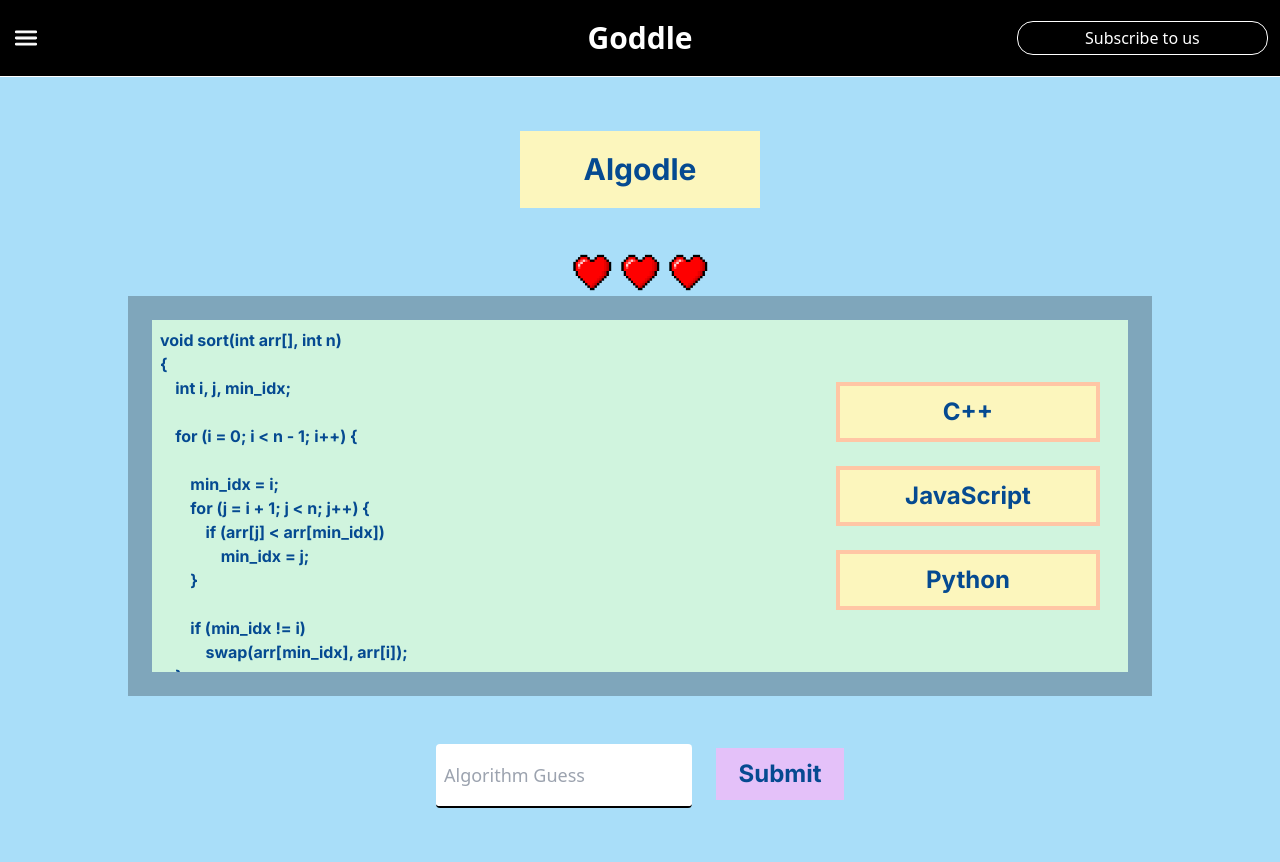
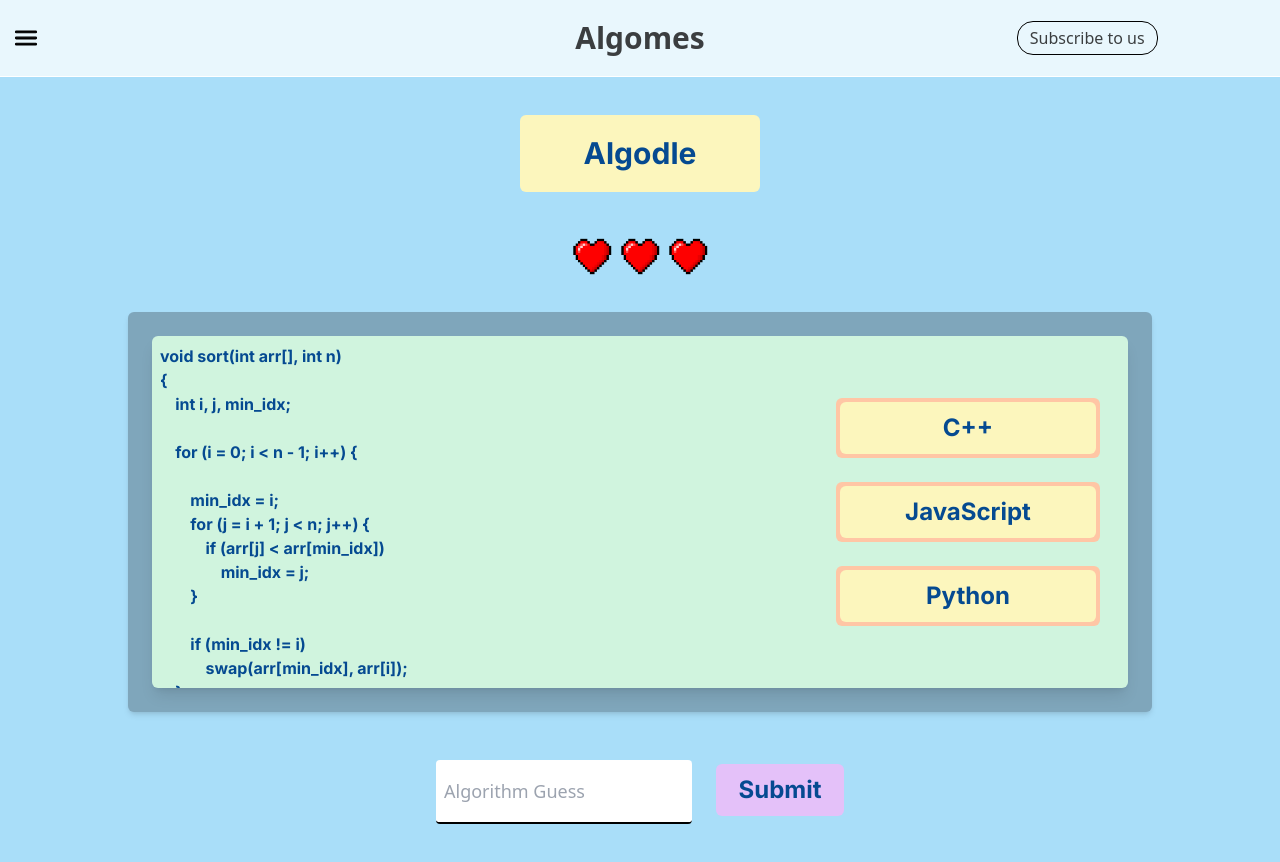
Before and after one commit to devsoc-unsw/trainee-mercury-24t1, a React (Vite) app in the folder frontend/: page /algodle in a window 1280 px wide. Shown: the top 862 px of the page. Built offline with nearby package versions, Linux system fonts and the light colour scheme.

Commit message:
Updated Nav Bar and Side Bar to link + Home Page Updated  + Minor visual fixes for each game

```diff
--- a/frontend/src/components/Navbar.tsx
+++ b/frontend/src/components/Navbar.tsx
@@ -1,19 +1,23 @@
 import { Bars3Icon } from "@heroicons/react/24/solid";
+import { useNavigate } from "react-router-dom";
 
 type NavbarProps = {
   toggleSidebar: () => void;
 };
 
 export default function Navbar({ toggleSidebar }: NavbarProps) {
+  const navigate = useNavigate();
   return (
-    <div className="w-full bg-black text-white py-5 items-center justify-center px-3 grid grid-cols-5 row-span-1 h-21 border-white border-b">
+    <div className="w-full bg-white text-black text-opacity-75 bg-opacity-75 py-5 items-center justify-center px-3 grid grid-cols-5 row-span-1 h-21 border-white border-b">
       <button onClick={toggleSidebar}>
-        <Bars3Icon className="stroke-white fill-white w-7 h-7" />
+        <Bars3Icon className="stroke-black fill-black w-7 h-7" />
       </button>
-      <div className="font-bold text-3xl col-span-3 mx-auto">Goddle</div>
-      <button className="rounded-2xl border border-white px-3 py-1">
+      <div className="font-bold text-3xl col-span-3 mx-auto cursor-pointer" onClick={() => navigate(`/Home`)}>Algomes</div>
+      <a href="https://www.youtube.com/watch?v=oHg5SJYRHA0" target="_blank" rel="noopener noreferrer">
+      <button className="rounded-2xl border border-black px-3 py-1">
         Subscribe to us
       </button>
+      </a>
     </div>
   );
 }
--- a/frontend/src/components/Sidebar.tsx
+++ b/frontend/src/components/Sidebar.tsx
@@ -1,19 +1,27 @@
 import { motion } from "framer-motion";
+import { useNavigate } from "react-router-dom";
 
 export default function Sidebar() {
-  const games = ["Algodle", "Connections", "Broken Tele"];
+  const games = ["Algodle", "Connections", "Goddle"];
+  const navigate = useNavigate();
 
   return (
     <motion.div
-      className="bg-black row-span-4 absolute h-[88vh] w-72 py-10 px-5"
+      className="bg-white bg-opacity-75 row-span-4 absolute h-[95vh] w-72 py-10 px-5"
       animate={{ x: 0, opacity: 1 }}
       initial={{ x: -100, opacity: 0 }}
       exit={{ x: -300, opacity: 0 }}
       transition={{ type: "spring", bounce: 0 }}
     >
-      <div className="text-white text-lg font-semibold">
+      <div className="text-black text-lg font-semibold">
         {games.map((game, idx) => (
-          <div key={idx}>{game}</div>
+          <div
+            key={idx}
+            className="pb-8 cursor-pointer"
+            onClick={() => navigate(`/${game}`)}
+          >
+            {game}
+          </div>
         ))}
       </div>
     </motion.div>
--- a/frontend/src/pages/Algodle.tsx
+++ b/frontend/src/pages/Algodle.tsx
@@ -70,11 +70,11 @@ export default function Algodle() {
 */
 
   return (
-    <div>
+    <div className='bg-Blue1 h-screen'>
       <Navbar toggleSidebar={() => setIsSidebarOpen((prev) => !prev)} />
       <AnimatePresence>{isSidebarOpen && <Sidebar />}</AnimatePresence>
       <div className='flex flex-col justify-center items-center w-full h-screen bg-Blue1'>
-        <div className='flex justify-center items-center text-[30px] text-Blue2 font-bold font-Inter bg-Yellow1 px-16 py-4 mb-10'>Algodle</div>
+        <div className='flex justify-center items-center text-[30px] text-Blue2 font-bold font-Inter rounded-md bg-Yellow1 px-16 py-4 mb-10'>Algodle</div>
         <div className='flex'>
           {hearts.map((heart, index) => {
             return (
@@ -85,27 +85,27 @@ export default function Algodle() {
             )
           })}
         </div>
-        <div className='flex w-4/5 h-3/6 bg-Green2 p-6'>
-          <div className='flex w-full bg-Green1'>
+        <div className='flex w-4/5 h-3/6 bg-Green2 p-6 mt-8 rounded-md shadow-md'>
+          <div className='flex w-full bg-Green1 rounded-md shadow-lg'>
             <div className='flex flex-1 p-2 text-[16px] text-Blue2 font-bold font-Inter whitespace-pre-wrap overflow-auto'>
               {displayAlgo}
             </div>
             <div className='flex flex-col flex-[0.5] justify-center items-center'>
-              <div className='bg-Orange2 p-1 mb-6'>
-                <button className='w-64 py-2 text-[24px] text-Blue2 font-bold font-Inter bg-Yellow1 transition duration-500 hover:bg-Orange2' onClick={() => changeC()}>C++</button>
+              <div className='bg-Orange2 p-1 mb-6 rounded-md'>
+                <button className='w-64 py-2 text-[24px] rounded-md text-Blue2 font-bold font-Inter bg-Yellow1 transition duration-500 hover:bg-Orange2' onClick={() => changeC()}>C++</button>
               </div>
-              <div className='bg-Orange2 p-1 mb-6'>
-                <button className='w-64 py-2 text-[24px] text-Blue2 font-bold font-Inter bg-Yellow1 transition duration-500 hover:bg-Orange2' onClick={() => changeJS()}>JavaScript</button>
+              <div className='bg-Orange2 p-1 mb-6 rounded-md'>
+                <button className='w-64 py-2 text-[24px] rounded-md text-Blue2 font-bold font-Inter bg-Yellow1 transition duration-500 hover:bg-Orange2' onClick={() => changeJS()}>JavaScript</button>
               </div>
-              <div className='bg-Orange2 p-1'>
-                <button className='w-64 py-2 text-[24px] text-Blue2 font-bold font-Inter bg-Yellow1 transition duration-500 hover:bg-Orange2' onClick={() => changePY()}>Python</button>
+              <div className='bg-Orange2 p-1 rounded-md'>
+                <button className='w-64 py-2 text-[24px] rounded-md text-Blue2 font-bold font-Inter bg-Yellow1 transition duration-500 hover:bg-Orange2' onClick={() => changePY()}>Python</button>
               </div>
             </div>
           </div>
         </div>
         <div className='mt-12'>
           <input className='w-64 h-16 p-2 rounded text-lg border-black border-b-2 mb-4' type='text' placeholder='Algorithm Guess' onChange={e => setUserAnswer(e.target.value)} value={userAnswer}></input>
-          <button className='w-32 py-2 text-[24px] text-Blue2 font-bold font-Inter bg-Purple1 transition duration-500 hover:bg-Pink2 ml-6' onClick={() => checkAnswer()}>Submit</button>
+          <button className='w-32 py-2 text-[24px] text-Blue2 font-bold font-Inter rounded-md bg-Purple1 transition duration-500 hover:bg-Pink2 ml-6' onClick={() => checkAnswer()}>Submit</button>
         </div>
       </div>
     </div>
--- a/frontend/src/pages/Connections.tsx
+++ b/frontend/src/pages/Connections.tsx
@@ -76,11 +76,13 @@ const Connections: React.FC = () => {
     const allGreen = Object.values(colors).every(color => color === 'bg-green-500');
 
     return (
-        <div>
+        <div className='bg-Blue1 h-screen'>
             <Navbar toggleSidebar={() => setIsSidebarOpen((prev) => !prev)} />
             <AnimatePresence>{isSidebarOpen && <Sidebar />}</AnimatePresence>
             <div className="grid grid-cols-1 justify-items-center">
-                <h1 className="pt-10 text-black mt-2 mb-5">Connections</h1>
+            <div className='flex justify-center items-center text-[30px] text-Blue2 font-bold font-Inter rounded-md bg-Green1 px-16 mt-12 py-6 mb-10'>Connections</div>
+
+                {/* <h1 className="pt-10 text-black mt-2 mb-5">Connections</h1> */}
                 <div className="grid grid-cols-4 gap-4 justify-items-center h-[500px] w-[800px]">
                     {shuffledWords.map((word) => (
                         <div
--- a/frontend/src/pages/Home.tsx
+++ b/frontend/src/pages/Home.tsx
@@ -8,17 +8,20 @@ export default function Home() {
   const [isSidebarOpen, setIsSidebarOpen] = useState(false);
 
   return (
-    <div>
+    <div className='bg-Blue1 h-screen'>
       <Navbar toggleSidebar={() => setIsSidebarOpen((prev) => !prev)} />
       <AnimatePresence>{isSidebarOpen && <Sidebar />}</AnimatePresence>
       <div className="grid grid-cols-1 justify-items-center">
-        <div className="my-10">Welcome! Choose a game!</div>
-        <div className="grid grid-cols-2 justify-items-center gap-1 h-[300px] w-[810px]">
-        <Link to="/goddle" className="w-[300px] bg-gray-200 flex items-center justify-center rounded-md cursor-pointer hover:bg-gray-400">
+        <div className="my-10 pb-28 pt-8 text-2xl">Welcome to the Algomes🤓! Choose a game!</div>
+        <div className="grid grid-cols-3 justify-items-center gap-1 h-[250px] w-[910px]">
+        <Link to="/goddle" className="w-[250px] text-2xl bg-white flex items-center justify-center rounded-md cursor-pointer hover:bg-Blue3">
           <div >Godle</div>
         </Link>
-        <Link to="/connections"className="w-[300px] bg-gray-200 flex items-center justify-center rounded-md cursor-pointer hover:bg-gray-400">
+        <Link to="/connections"className="w-[250px] text-2xl bg-Green1 flex items-center justify-center rounded-md cursor-pointer hover:bg-Blue3">
           <div>Connections</div>
+        </Link>
+        <Link to="/algodle"className="w-[250px] text-2xl bg-Yellow1 flex items-center justify-center rounded-md cursor-pointer hover:bg-Blue3">
+          <div>Algodle</div>
         </Link>
         </div>
       </div>
--- a/frontend/src/pages/Login.tsx
+++ b/frontend/src/pages/Login.tsx
@@ -1,7 +1,7 @@
 import { useState } from "react";
 import { useNavigate } from "react-router-dom";
-import logo from "../assets/logo.png";
-import stockPhoto from "../assets/stockPhoto.png";
+// import logo from "../assets/logo.png";
+import stockPhoto from "../assets/algomes2.jpg";
 
 export default function Login() {
   document.body.style.overflow = "hidden";
@@ -65,15 +65,15 @@ export default function Login() {
       <div className="w-2/5 flex flex-col justify-center items-center bg-Blue1">
         <div className="flex flex-col w-3/4">
           <div className="flex justify-center items-center mb-5">
-            <img className="w-14 h-14 mr-4" src={logo}></img>
-            <span className="text-[64px] text-Blue2 font-bold font-Inter">
-              AlgoDle
+            {/* <img className="w-14 h-14 mr-4" src={logo}></img> */}
+            <span className="text-[64px] text-black text-opacity-75 font-bold font-Inter">
+            🤓Algomes
             </span>
           </div>
-          <span className="text-[36px] text-Blue2 font-bold font-Inter mb-1.5">
+          <span className="text-[36px] text-black text-opacity-75 font-bold font-Inter mb-1.5">
             Welcome back!
           </span>
-          <span className="text-[20px] text-Blue2 font-bold font-Inter mb-1.5">
+          <span className="text-[20px] text-black text-opacity-75 font-bold font-Inter mb-1.5">
             Email Address
           </span>
           <input
@@ -82,7 +82,7 @@ export default function Login() {
             onChange={(e) => setEmail(e.target.value)}
             value={email}
           />
-          <span className="text-[20px] text-Blue2 font-bold font-Inter mb-1.5">
+          <span className="text-[20px] text-black text-opacity-75 font-bold font-Inter mb-1.5">
             Password
           </span>
           <input
@@ -93,13 +93,13 @@ export default function Login() {
           />
           <div className="flex justify-center items-center mb-5">
             <button
-              className="text-[28px] text-Blue2 font-bold font-Inter bg-Pink1 hover:bg-Pink2 px-24 py-1.5 rounded-lg transition duration-500 hover:scale-110"
+              className="text-[28px] text-black text-opacity-75 font-bold font-Inter bg-white hover:bg-white px-24 py-1.5 rounded-lg transition duration-500 hover:scale-110"
               onClick={loginUser}
             >
               Login
             </button>
           </div>
-          <span className="text-Blue2 font-bold font-Inter">
+          <span className="text-black text-opacity-75 font-bold font-Inter">
             Don't have an account yet?{" "}
             <a href="/register">
               <span className="underline">Sign up</span>
```
Also changed, not shown: frontend/src/pages/Goddle.tsx (+11 -11 lines), frontend/src/pages/Register.tsx (+10 -10 lines), frontend/src/assets/algomes2.jpg (added), 1 other file (tests, documents, lock files or other folders).
